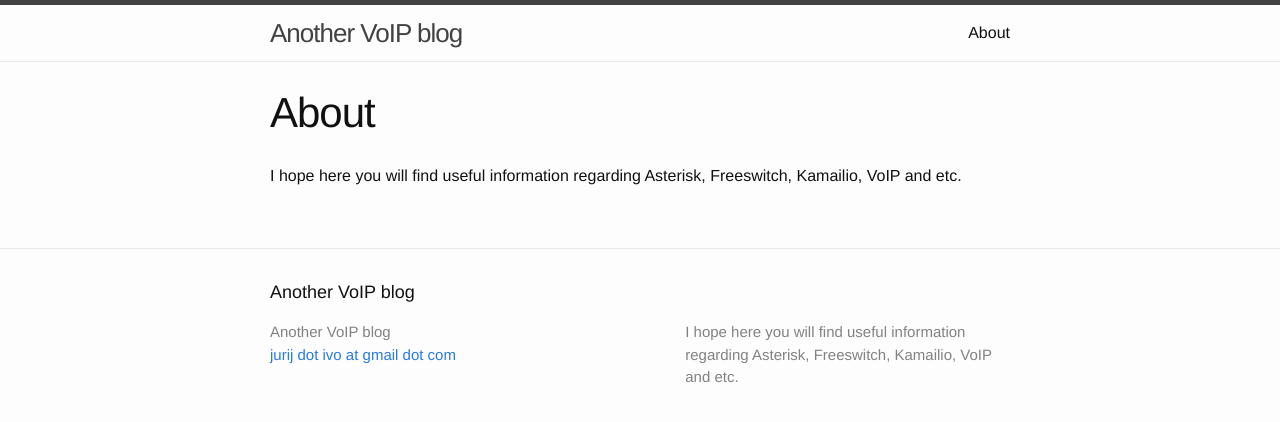
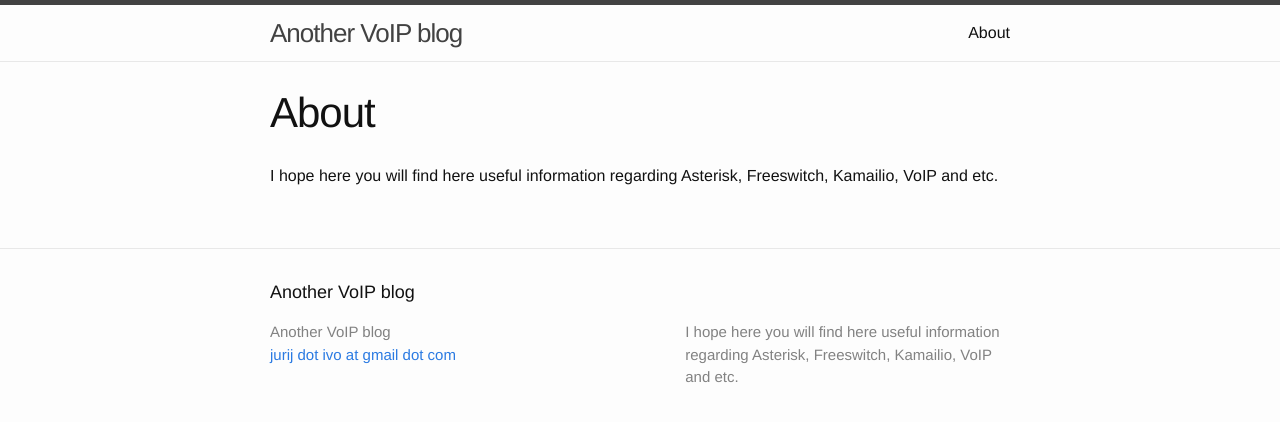
Before and after one commit to os11k/os11k.github.io, a Jekyll site: the page built from about.md, in a window 1280 px wide. Shown: the top 422 px of the page. Built offline with Jekyll 4.4.1, drawn with Linux system fonts in a browser that asks for light colours.

Commit message:
Correcting typo

```diff
--- a/_config.yml
+++ b/_config.yml
@@ -9,7 +9,7 @@
 title: Another VoIP blog
 email: jurij dot ivo at gmail dot com
 description: > # this means to ignore newlines until "baseurl:"
-   I hope here you will find useful information regarding Asterisk, Freeswitch, Kamailio, VoIP and etc.
+   I hope here you will find here useful information regarding Asterisk, Freeswitch, Kamailio, VoIP and etc.
 #  Write an awesome description for your new site here. You can edit this
 #  line in _config.yml. It will appear in your document head meta (for
 #  Google search results) and in your feed.xml site description.
--- a/about.md
+++ b/about.md
@@ -4,4 +4,4 @@ title: About
 permalink: /about/
 ---
 
-I hope here you will find useful information regarding Asterisk, Freeswitch, Kamailio, VoIP and etc.
+I hope here you will find here useful information regarding Asterisk, Freeswitch, Kamailio, VoIP and etc.
```
